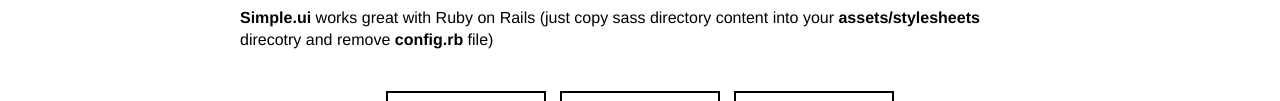
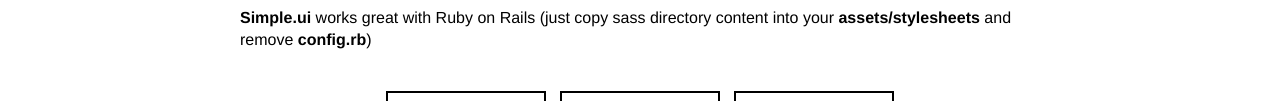
Before and after one commit to rafalbromirski/simple-ui, a plain HTML site: page index.html in a window 1280 px wide. Shown: the part 327-428 px from the top of the page. Drawn offline with Linux system fonts and the light colour scheme; a web font is replaced by a local one.

Commit message:
simple.ui - final touch / readme

```diff
--- a/index.html
+++ b/index.html
@@ -30,7 +30,7 @@
       <li>Opera</li>
       <li>IE8+</li>
     </ul>
-    <p><strong>Simple.ui</strong> works great with Ruby on Rails (just copy sass directory content into your <strong>assets/stylesheets</strong> direcotry and remove <strong>config.rb</strong> file)</p>
+    <p><strong>Simple.ui</strong> works great with Ruby on Rails (just copy sass directory content into your <strong>assets/stylesheets</strong> and remove <strong>config.rb</strong>)</p>
 
     <div class="actions">
       <a href="https://github.com/paranoida/simple-ui/zipball/master" class="bt">Download ZIP File</a>
```
